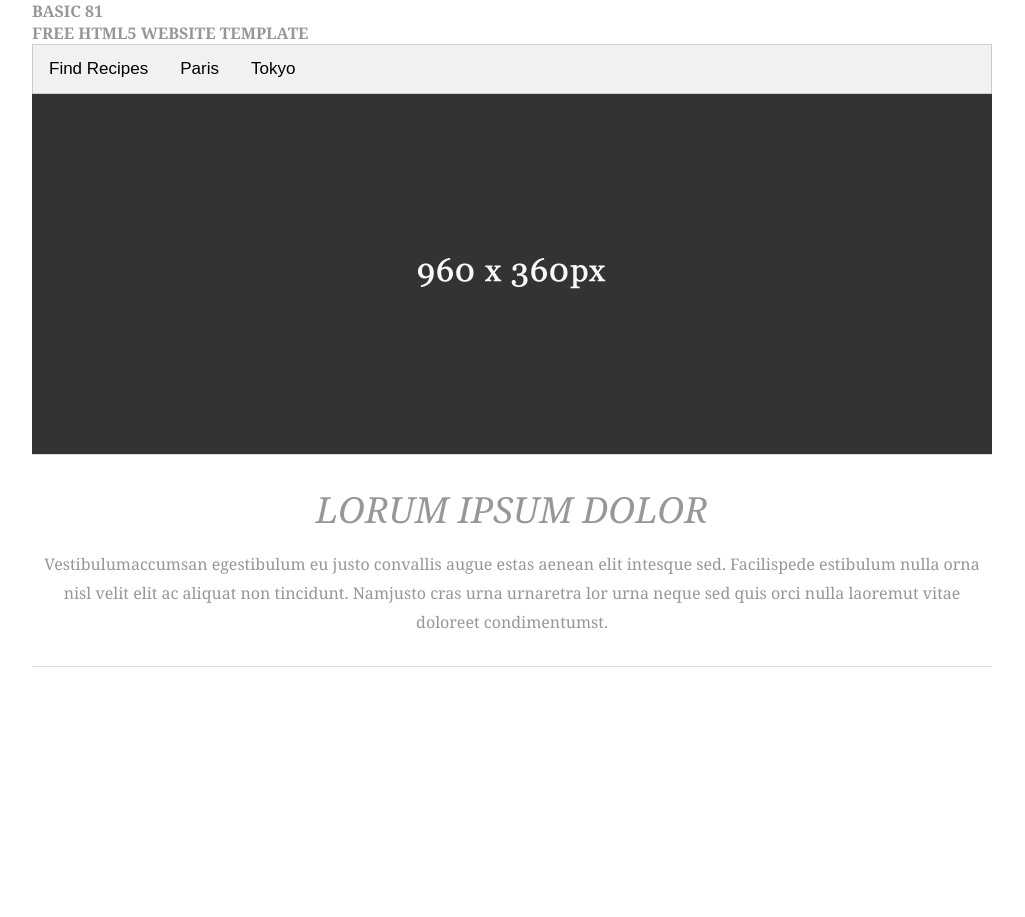
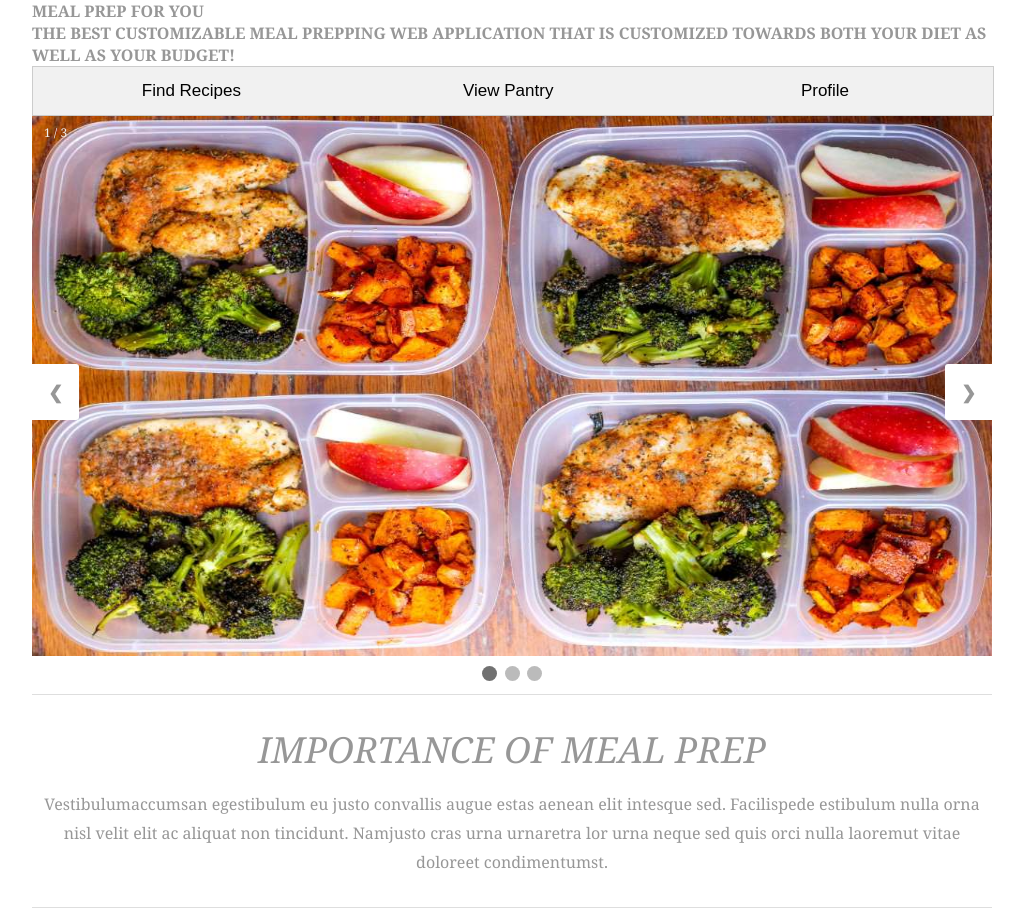
Before and after one commit to ashih2018/meal-prep-4-u, a Flask app: page / in a window 1280 px wide. Shown: the whole page, without its empty margins (128-1153 px from the left). Before the commit the page ends 667 px from the top, so only its background shows below. Run offline with Flask 2, Linux system fonts and the light colour scheme.

Commit message:
updated home page

```diff
--- a/project/templates/index.html
+++ b/project/templates/index.html
@@ -10,30 +10,60 @@
     <div class="wrapper row1">
       <header id="header" class="clear">
         <div id="hgroup">
-          <h1><a href="#">Basic 81</a></h1>
-          <h2>Free HTML5 Website Template</h2>
+          <h1><a href="#">Meal Prep For You</a></h1>
+          <h2>
+            The best customizable meal prepping web application that is
+            customized towards both your diet as well as your budget!
+          </h2>
         </div>
         <div class="tab">
           <button class="tablinks" onclick="openCity(event, 'London')">
             Find Recipes
           </button>
           <button class="tablinks" onclick="openCity(event, 'Paris')">
-            Paris
+            View Pantry
           </button>
           <button class="tablinks" onclick="openCity(event, 'Tokyo')">
-            Tokyo
+            Profile
           </button>
         </div>
       </header>
+
+      <div class="slideshow-container">
+        <div class="mySlides fade">
+          <div class="numbertext">1 / 3</div>
+          <img src="images/mealprep.jpg" style="width:960px; height:540px" />
+        </div>
+
+        <div class="mySlides fade">
+          <div class="numbertext">2 / 3</div>
+          <img
+            src="images/healthycooking.jpg"
+            style="width:960px; height:540px"
+          />
+        </div>
+
+        <div class="mySlides fade">
+          <div class="numbertext">3 / 3</div>
+          <img src="images/dietary.jpg" style="width:960px; height:540px" />
+        </div>
+
+        <a class="prev" onclick="plusSlides(-1)">&#10094;</a>
+        <a class="next" onclick="plusSlides(1)">&#10095;</a>
+      </div>
+
+      <div style="text-align:center; margin: 1%">
+        <span class="dot" onclick="currentSlide(1)"></span>
+        <span class="dot" onclick="currentSlide(2)"></span>
+        <span class="dot" onclick="currentSlide(3)"></span>
+      </div>
     </div>
     <!-- content -->
+
     <div class="wrapper row2">
       <div id="container" class="clear">
-        <section id="slider">
-          <a href="#"><img src="images/demo/960x360.gif" alt=""/></a>
-        </section>
-        <section id="shout">
-          <h1>Lorum ipsum dolor</h1>
+        <section id="shout" class="slidesText">
+          <h1>Importance of Meal Prep</h1>
           <p>
             Vestibulumaccumsan egestibulum eu justo convallis augue estas aenean
             elit intesque sed. Facilispede estibulum nulla orna nisl velit elit
@@ -41,8 +71,25 @@
             neque sed quis orci nulla laoremut vitae doloreet condimentumst.
           </p>
         </section>
+        <section id="shout" class="slidesText">
+          <h1>Healthy Cooking is Essential</h1>
+          <p>
+            fff
+          </p>
+        </section>
+        <section id="shout" class="slidesText">
+          <h1>Addressing Dietary Needs</h1>
+          <p>
+            333
+          </p>
+        </section>
       </div>
     </div>
+
+    <script>
+      var slideIndex = 1;
+      showSlides(slideIndex);
+    </script>
 
     <div id="London" class="tabcontent">
       <h3>London</h3>
--- a/project/templates/scripts/html5shiv.js
+++ b/project/templates/scripts/html5shiv.js
@@ -1,4 +1,44 @@
 /*! HTML5 Shiv vpre3.6 | @afarkas @jdalton @jon_neal @rem | MIT/GPL2 Licensed */
+
+var slideIndex = 1;
+showSlides(slideIndex);
+
+function plusSlides(n) {
+  showSlides((slideIndex += n));
+}
+
+function currentSlide(n) {
+  showSlides((slideIndex = n));
+}
+
+function showSlides(n) {
+  var i;
+  var slides = document.getElementsByClassName("mySlides");
+  var dots = document.getElementsByClassName("dot");
+  var slidesText = document.getElementsByClassName("slidesText");
+  if (n > slides.length) {
+    slideIndex = 1;
+  }
+  if (n > slidesText.length) {
+    slidesTextIndex = 1;
+  }
+  if (n < 1) {
+    slideIndex = slides.length;
+    slidesTextIndex = slidesText.length;
+  }
+  for (i = 0; i < slides.length; i++) {
+    slides[i].style.display = "none";
+  }
+  for (i = 0; i < slidesText.length; i++) {
+    slidesText[i].style.display = "none";
+  }
+  for (i = 0; i < dots.length; i++) {
+    dots[i].className = dots[i].className.replace(" active", "");
+  }
+  slides[slideIndex - 1].style.display = "block";
+  slidesText[slideIndex - 1].style.display = "block";
+  dots[slideIndex - 1].className += " active";
+}
 
 function openCity(evt, cityName) {
   var i, tabcontent, tablinks;
--- a/project/templates/styles/layout.css
+++ b/project/templates/styles/layout.css
@@ -238,6 +238,7 @@ q:after {
 
 /* Style the tab */
 .tab {
+  width: 100%;
   overflow: hidden;
   border: 1px solid #ccc;
   background-color: #f1f1f1;
@@ -245,6 +246,7 @@ q:after {
 
 /* Style the buttons inside the tab */
 .tab button {
+  width: 33%;
   background-color: inherit;
   float: left;
   border: none;
@@ -272,3 +274,118 @@ q:after {
   border: 1px solid #ccc;
   border-top: none;
 }
+
+.mySlides {
+  display: none;
+}
+img {
+  vertical-align: middle;
+}
+
+/* Slideshow container */
+.slideshow-container {
+  max-width: 1000px;
+  position: relative;
+  margin: auto;
+}
+
+/* Next & previous buttons */
+.prev,
+.next {
+  cursor: pointer;
+  position: absolute;
+  top: 50%;
+  width: auto;
+  padding: 16px;
+  margin-top: -22px;
+  color: white;
+  font-weight: bold;
+  font-size: 18px;
+  transition: 0.6s ease;
+  border-radius: 0 3px 3px 0;
+  user-select: none;
+}
+
+/* Position the "next button" to the right */
+.next {
+  right: 0;
+  border-radius: 3px 0 0 3px;
+}
+
+/* On hover, add a black background color with a little bit see-through */
+.prev:hover,
+.next:hover {
+  background-color: rgba(0, 0, 0, 0.8);
+}
+
+/* Caption text */
+.text {
+  color: #f2f2f2;
+  font-size: 15px;
+  padding: 8px 12px;
+  position: absolute;
+  bottom: 8px;
+  width: 100%;
+  text-align: center;
+}
+
+/* Number text (1/3 etc) */
+.numbertext {
+  color: #f2f2f2;
+  font-size: 12px;
+  padding: 8px 12px;
+  position: absolute;
+  top: 0;
+}
+
+/* The dots/bullets/indicators */
+.dot {
+  cursor: pointer;
+  height: 15px;
+  width: 15px;
+  margin: 0 2px;
+  background-color: #bbb;
+  border-radius: 50%;
+  display: inline-block;
+  transition: background-color 0.6s ease;
+}
+
+.active,
+.dot:hover {
+  background-color: #717171;
+}
+
+/* Fading animation */
+.fade {
+  -webkit-animation-name: fade;
+  -webkit-animation-duration: 1.5s;
+  animation-name: fade;
+  animation-duration: 1.5s;
+}
+
+@-webkit-keyframes fade {
+  from {
+    opacity: 0.4;
+  }
+  to {
+    opacity: 1;
+  }
+}
+
+@keyframes fade {
+  from {
+    opacity: 0.4;
+  }
+  to {
+    opacity: 1;
+  }
+}
+
+/* On smaller screens, decrease text size */
+@media only screen and (max-width: 300px) {
+  .prev,
+  .next,
+  .text {
+    font-size: 11px;
+  }
+}
```
Also changed, not shown: project/templates/images/dietary.jpg (added), project/templates/images/healthycooking.jpg (added), project/templates/images/mealprep.jpg (added).
